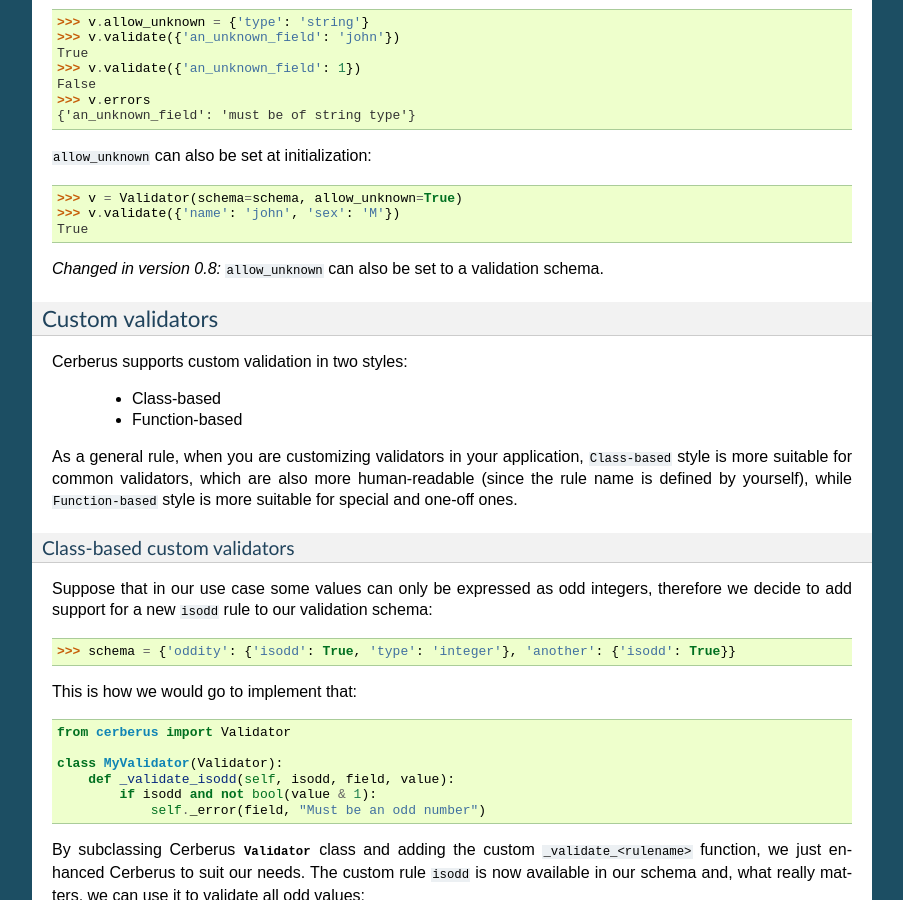
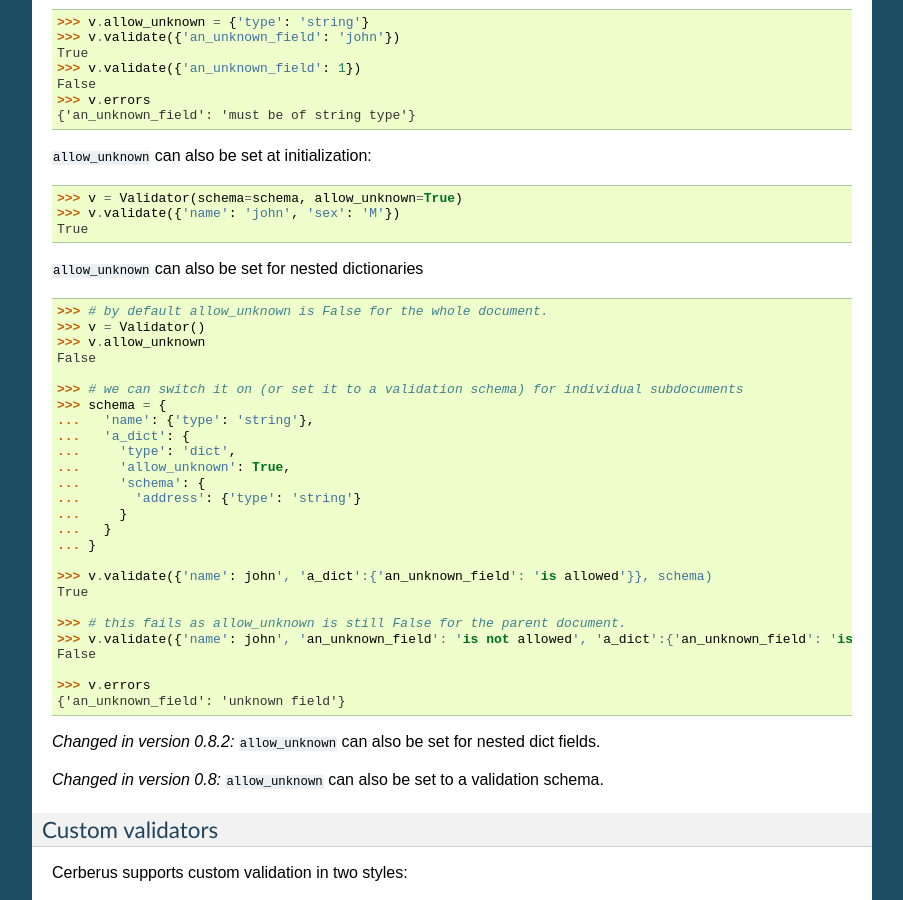
Before and after one commit to pyeve/cerberus, a Sphinx documentation site: the page built from docs/index.rst, in a window 1280 px wide and 900 px high, scrolled down 1499 px. Shown: the whole window, without its empty margins (198-1101 px from the left). Built offline with Sphinx 7.4.7, drawn with Linux system fonts in a browser that asks for light colours.

Commit message:
Docs: allow_unknown allowed for sub-documents

```diff
--- a/docs/index.rst
+++ b/docs/index.rst
@@ -102,6 +102,38 @@ unknown fields will be validated against it: ::
     >>> v = Validator(schema=schema, allow_unknown=True)
     >>> v.validate({'name': 'john', 'sex': 'M'})
     True
+
+``allow_unknown`` can also be set for nested dictionaries ::
+
+    >>> # by default allow_unknown is False for the whole document.
+    >>> v = Validator()
+    >>> v.allow_unknown
+    False
+
+    >>> # we can switch it on (or set it to a validation schema) for individual subdocuments
+    >>> schema = {
+    ...   'name': {'type': 'string'},
+    ...   'a_dict': {
+    ...     'type': 'dict',
+    ...     'allow_unknown': True,
+    ...     'schema': {
+    ...       'address': {'type': 'string'}
+    ...     }
+    ...   }
+    ... }
+
+    >>> v.validate({'name': john', 'a_dict':{'an_unknown_field': 'is allowed'}}, schema)
+    True
+
+    >>> # this fails as allow_unknown is still False for the parent document.
+    >>> v.validate({'name': john', 'an_unknown_field': 'is not allowed', 'a_dict':{'an_unknown_field': 'is allowed'}}, schema)
+    False
+
+    >>> v.errors
+    {'an_unknown_field': 'unknown field'}
+
+.. versionchanged:: 0.8.2
+   ``allow_unknown`` can also be set for nested dict fields.
 
 .. versionchanged:: 0.8
    ``allow_unknown`` can also be set to a validation schema.
```
Also changed, not shown: 1 other file.
